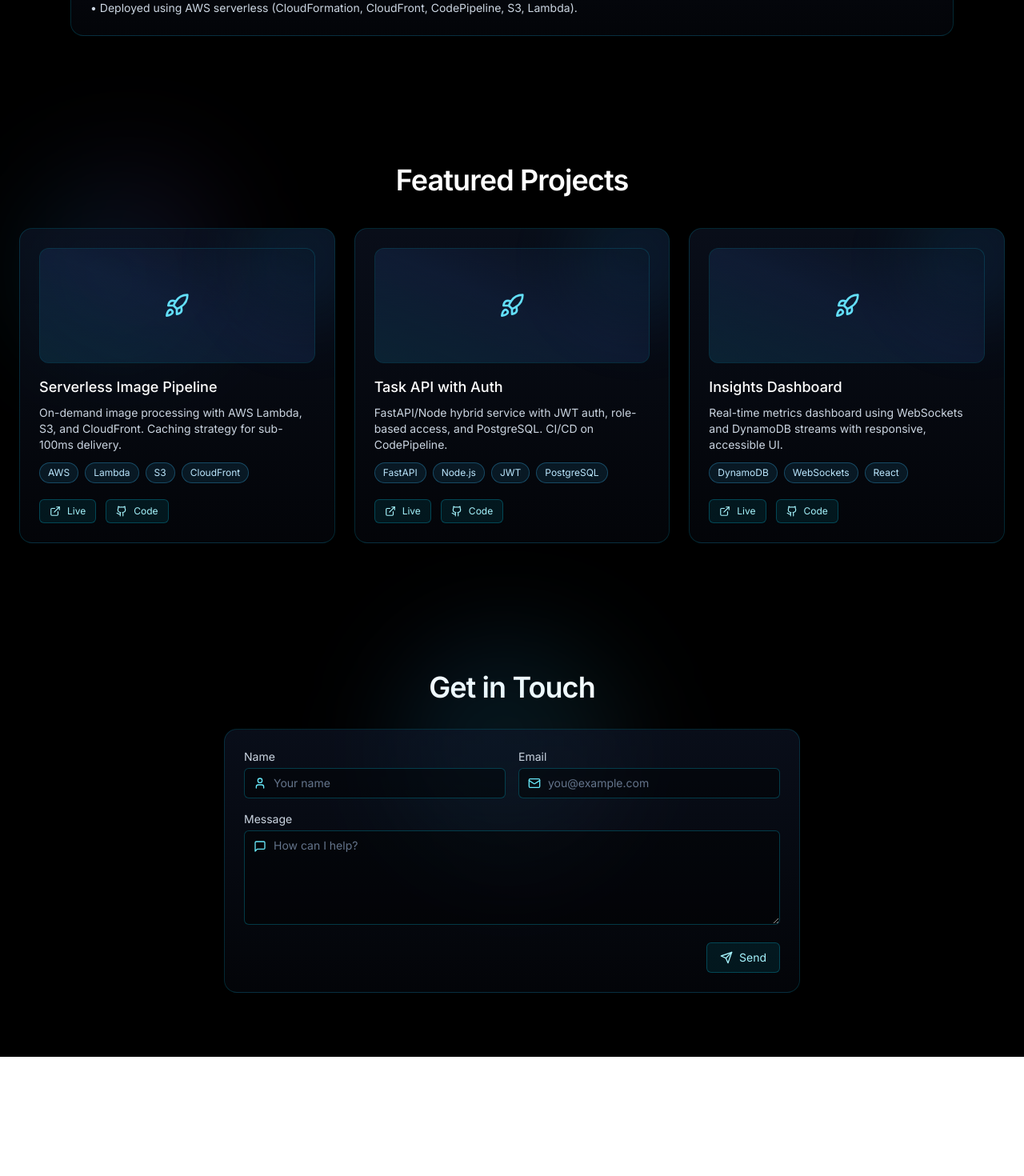
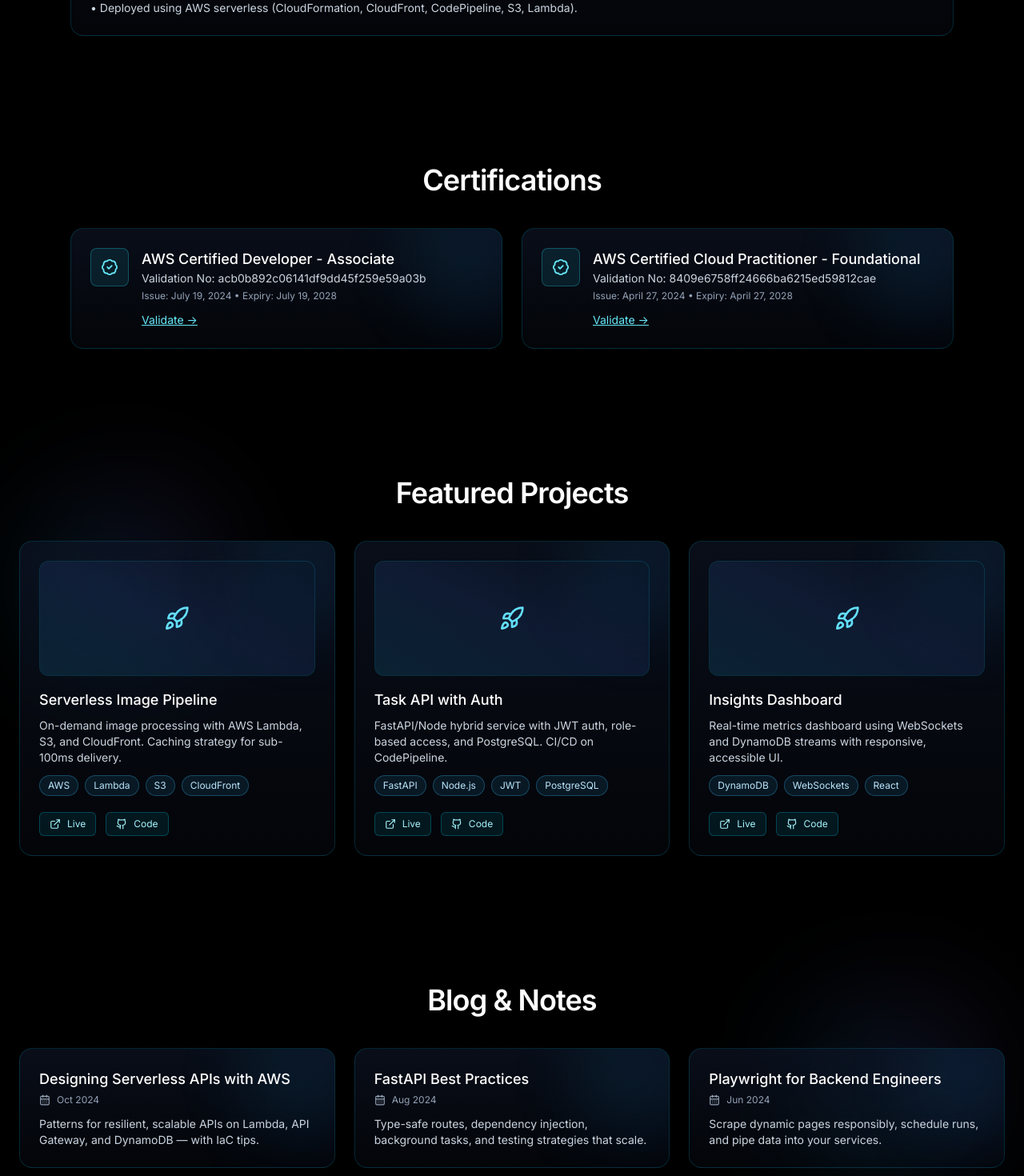
Before and after one commit to django-nerd/frontend-repo_g4xfx0tl_g91674, a React (Vite) app: page / in a window 1280 px wide. Shown: the part 2040-3510 px from the top of the page at 80% size. Before the commit the page ends 3361 px from the top, so only its background shows below. Built offline with nearby package versions, Linux system fonts and the light colour scheme; a web font is replaced by a local one.

Commit message:
Update project prj_g4xfx0tl - 2025-11-07T02:45:30.560Z

```diff
--- a/src/App.jsx
+++ b/src/App.jsx
@@ -3,7 +3,9 @@
 import HeroSection from './components/HeroSection';
 import SkillsSection from './components/SkillsSection';
 import ExperienceSection from './components/ExperienceSection';
+import CertificationsSection from './components/CertificationsSection';
 import ProjectsSection from './components/ProjectsSection';
+import BlogSection from './components/BlogSection';
 import ContactSection from './components/ContactSection';
 
 const App = () => {
@@ -13,7 +15,9 @@
       <HeroSection />
       <SkillsSection />
       <ExperienceSection />
+      <CertificationsSection />
       <ProjectsSection />
+      <BlogSection />
       <ContactSection />
     </div>
   );
```
Also changed, not shown: 1 other file (tests, documents, lock files or other folders).
